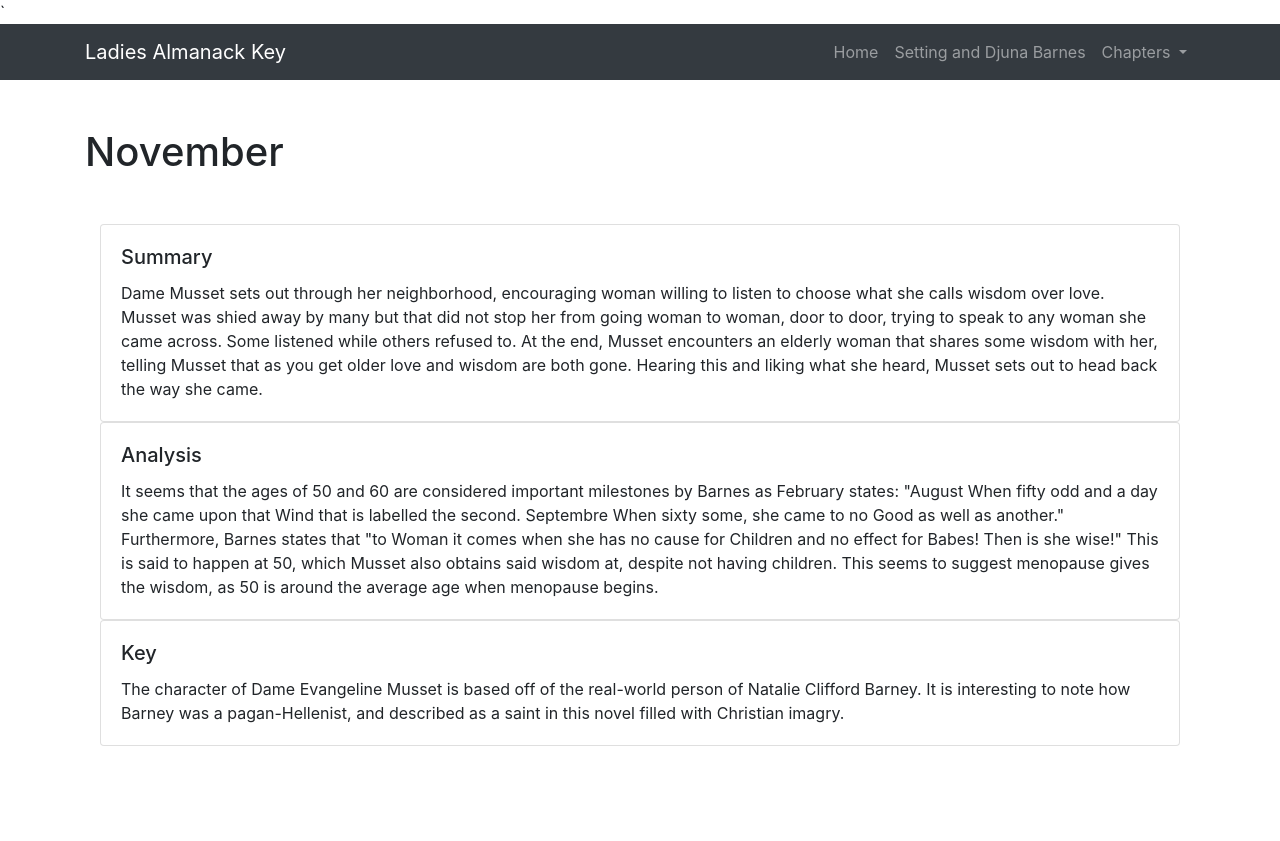
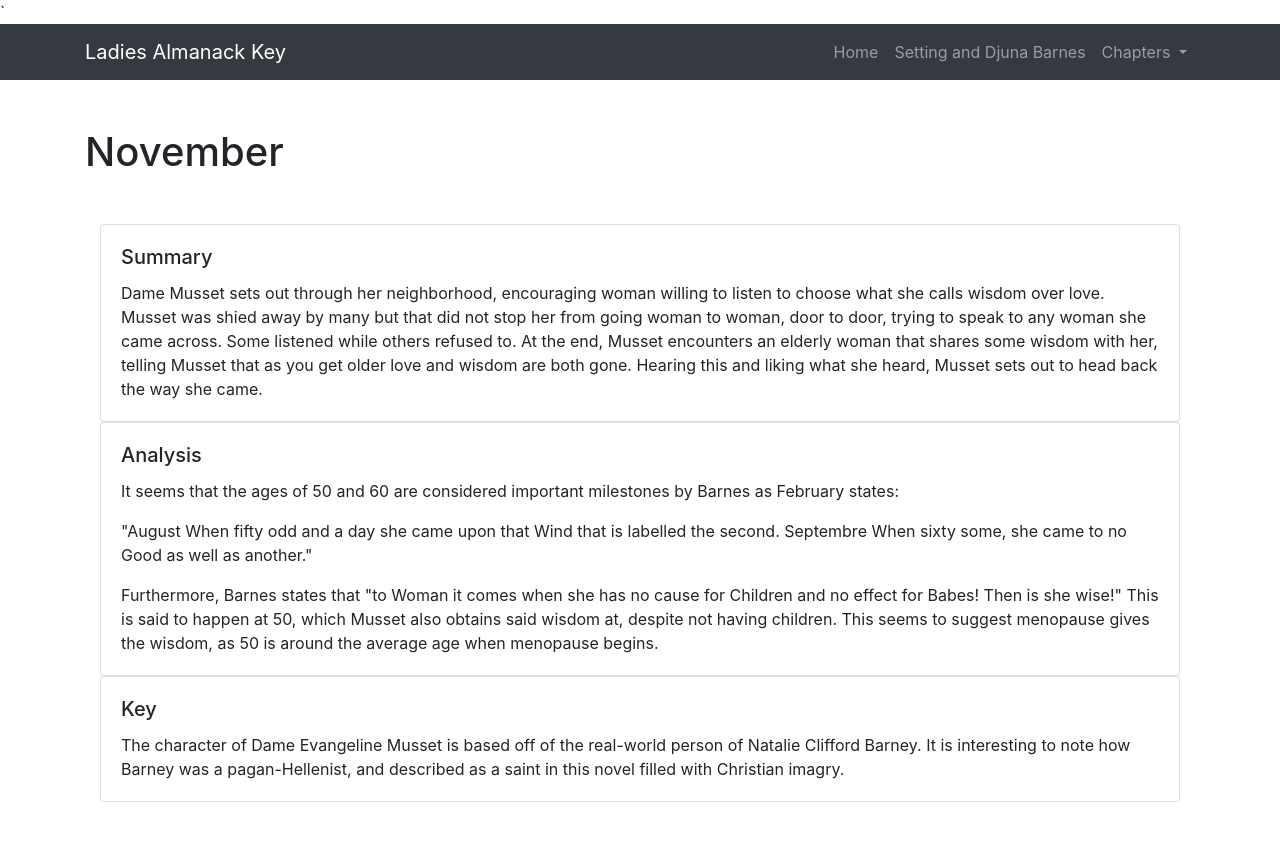
Before and after one commit to ns5ub/LadiesAlmanackGloss, a Jekyll site: the page built from _chapters/november.md, in a window 1280 px wide. Shown: the top 841 px of the page. Built offline with Jekyll 4.4.1, drawn with Linux system fonts in a browser that asks for light colours; nearby versions of some CDN libraries; library files that are not in the unit come from our copies.

Commit message:
Update november.md

```diff
--- a/_chapters/november.md
+++ b/_chapters/november.md
@@ -16,7 +16,7 @@ filename: _chapters/november.html
       <div class="card">
           <div class="card-body">
                 <h5 class="card-title">Analysis</h5>
-                <p class="card-text"> It seems that the ages of 50 and 60 are considered important milestones by Barnes as February states:
+                <p class="card-text"> It seems that the ages of 50 and 60 are considered important milestones by Barnes as February states:</p><p class="card-text">
 
 "August
 
@@ -25,7 +25,7 @@ When fifty odd and a day she came upon that Wind that is labelled the second.
 Septembre
 
 When sixty some, she came to no Good as well as another."
-
+</p><p class="card-text">
 Furthermore, Barnes states that "to Woman it comes when she has no cause for Children and no effect for Babes! Then is she wise!" This is said to happen at 50, which Musset also obtains said wisdom at, despite not having children. This seems to suggest menopause gives the wisdom, as 50 is around the average age when menopause begins. </p>
           </div>
       </div>
```
